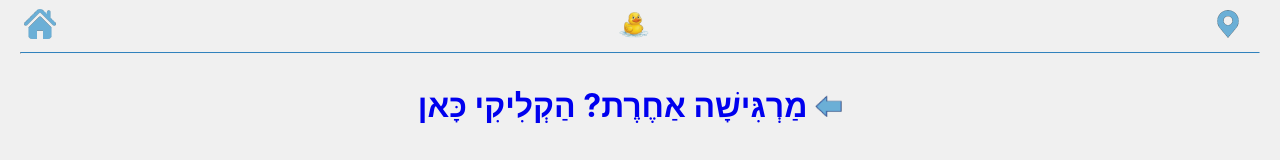
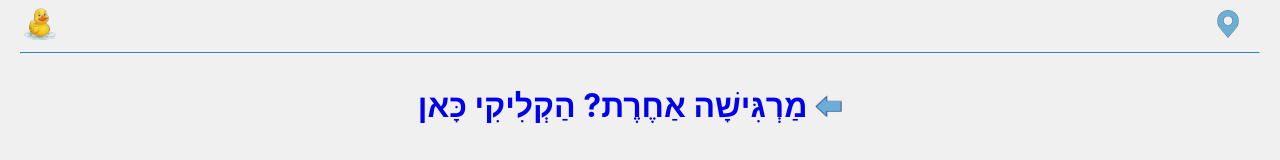
Before and after one commit to applikef/iam, a React (Create React App) app: page /explore in a window 1280 px wide. Shown: the top 160 px of the page. Built offline with nearby package versions, Linux system fonts and the light colour scheme.

Commit message:
minor + change home icon

```diff
--- a/src/components/shared/Banner/Banner.tsx
+++ b/src/components/shared/Banner/Banner.tsx
@@ -14,10 +14,6 @@ export const Banner = () => {
                 className="banner-icon"
                 title="אֵיךְ אֲנִי מַרְגִּישָׁה?"  alt="אֵיךְ אֲנִי מַרְגִּישָׁה?" />
             </Link>
-            <div>
-              <img src={ MediaUtil.getAppIcon(APP_ICONS.CALM_FRIEND) } alt=""
-                height="32px" />
-            </div>
             <Link to={HOME_PAGE_PATH}>
               <img src={ MediaUtil.getAppIcon(APP_ICONS.HOME) }
                 className="banner-icon"
--- a/src/pages/explore.tsx
+++ b/src/pages/explore.tsx
@@ -34,9 +34,11 @@ export const Explore = () => {
                 positive.current.length > 0 &&
                 <div>
                   <div className="positive-color">
-                    כַּמָּה נִפְלָא שֶׁיֵּשׁ לָךְ זְמַן בּוֹ אַתְּ מַרְגִּישָׁה
+                    כַּמָּה נִפְלָא שֶׁיֵּשׁ זְמַן בּוֹ אַתְּ מַרְגִּישָׁה
                     { FeelingsUtil.getTitlesAsString(positive.current) }
-                    <img src={happyFriendImageUrl} alt="Happy app friend" height={ DEFAULT_FRIEND_HEIGHT } />
+                    <div>
+                      <img src={happyFriendImageUrl} alt="Happy app friend" height={ DEFAULT_FRIEND_HEIGHT } />
+                    </div>
                   </div>
                 </div>
               }
--- a/src/pages/resolve.tsx
+++ b/src/pages/resolve.tsx
@@ -67,7 +67,7 @@ export const Resolve = () => {
 
         <div className="margin-top-xl negative-color">
           <Link to="/feelings" className="app-header-m">
-            <div className="margin-top-xl">
+            <div className="margin-top-xl margin-bottom-xl">
               <span><img src={ MediaUtil.getAppIcon(APP_ICONS.ARROW_RTL) } alt="" height="16px" /> </span>
               מַרְגִּישָׁה אַחֶרֶת? הַקְלִיקִי כָּאן
             </div>
--- a/src/utils/MediaUtils.ts
+++ b/src/utils/MediaUtils.ts
@@ -4,7 +4,7 @@ export class MediaUtil {
   public static getAppIcon(iconType: APP_ICONS): string {
     switch(iconType) {
       case APP_ICONS.HOME:
-        return IMAGE_BASE_URL + "resources/icons/home128.png";
+        return IMAGE_BASE_URL + "resources/icons/duckyHome123.png";
       case APP_ICONS.MOODS:
         return IMAGE_BASE_URL+"resources/icons/pin128.png";
       case APP_ICONS.CALM_FRIEND:
```
Also changed, not shown: public/resources/icons/duckyHome123.png (added).
